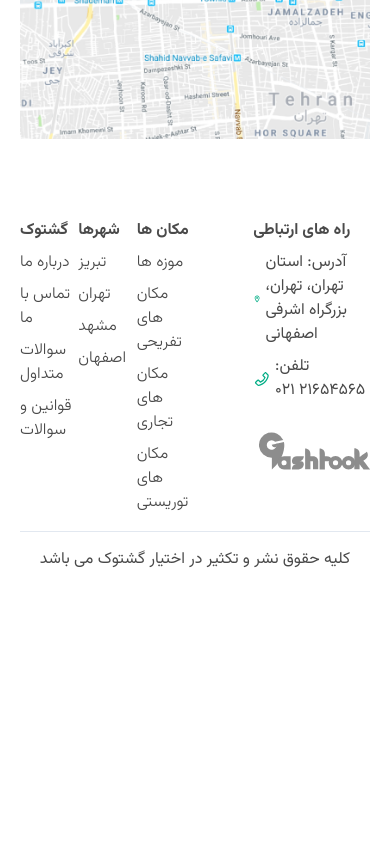
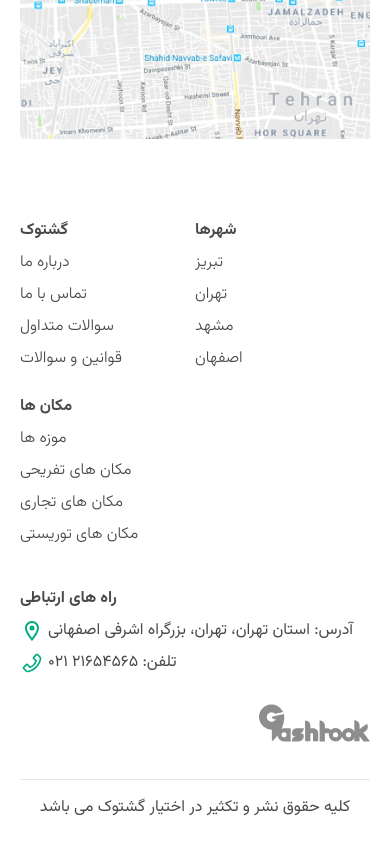
Before and after one commit to DevPlatformTeam/gashtook, a Next.js app: page /1/1/1/collection/1 in a window 390 px wide. Shown: the part 2068-2912 px from the top of the page. Before the commit the page ends 2640 px from the top, so only its background shows below. Built offline with nearby package versions, Linux system fonts and the light colour scheme.

Commit message:
fix: [UI] responsive footer

```diff
--- a/src/components/Footer/Footer.tsx
+++ b/src/components/Footer/Footer.tsx
@@ -12,23 +12,23 @@ export default function Footer() {
   const t = useTranslations("Footer");
   return (
     <footer className="container">
-      <div className="flex w-full justify-between">
-        <div className="flex w-1/2 font-light">
-          <div className="flex w-1/3 flex-col space-y-2">
+      <div className="flex w-full flex-wrap justify-between">
+        <div className="flex flex-wrap md:w-1/2 gap-y-6 w-full font-light">
+          <div className="flex md:w-1/3 w-1/2 flex-col space-y-2">
             <span className="font-bold">{t("gashtook")}</span>
             <span>{t("about")}</span>
             <span>{t("contact")}</span>
             <span>{t("faq")}</span>
             <span>{t("rules")}</span>
           </div>
-          <div className="flex w-1/3 flex-col space-y-2">
+          <div className="flex md:w-1/3 w-1/2 flex-col space-y-2">
             <span className="font-bold">{t("cities")}</span>
             <span>{t("tabriz")}</span>
             <span>{t("tehran")}</span>
             <span>{t("mashhad")}</span>
             <span>{t("isfahan")}</span>
           </div>
-          <div className="flex w-1/3 flex-col space-y-2">
+          <div className="flex md:w-1/3 w-1/2 flex-col space-y-2">
             <span className="font-bold">{t("places")}</span>
             <span>{t("museum")}</span>
             <span>{t("entertainment")}</span>
@@ -36,8 +36,8 @@ export default function Footer() {
             <span>{t("tourism")}</span>
           </div>
         </div>
-        <div className="flex w-1/2 justify-end">
-          <div className="w-2/3 flex flex-col space-y-2">
+        <div className="flex md:w-1/2 w-full lg:mt-0 mt-10 lg:justify-end">
+          <div className="md:w-2/3 w-full flex flex-col space-y-2">
             <span className="font-bold">{t("contact-way")}</span>
             <span className="flex items-center">
               <MdOutlineLocationOn size={24} className="me-1 text-primary" />
@@ -53,7 +53,7 @@ export default function Footer() {
           </div>
         </div>
       </div>
-      <div className="text-center">
+      <div className="text-center mb-6">
         <span className="w-full h-[1px] bg-slate-200 block my-4"></span>
         <p>{t("copyright")}</p>
       </div>
```
